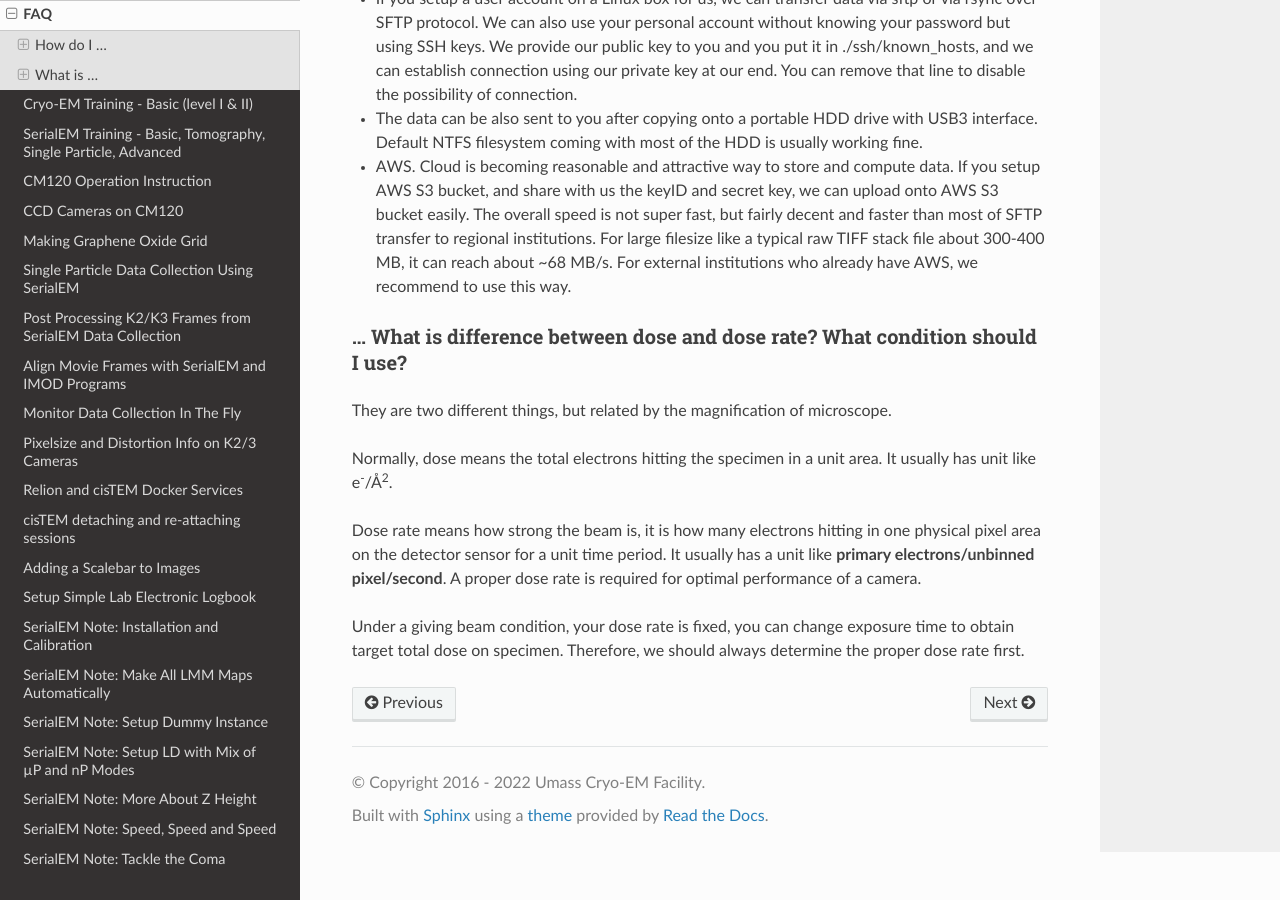
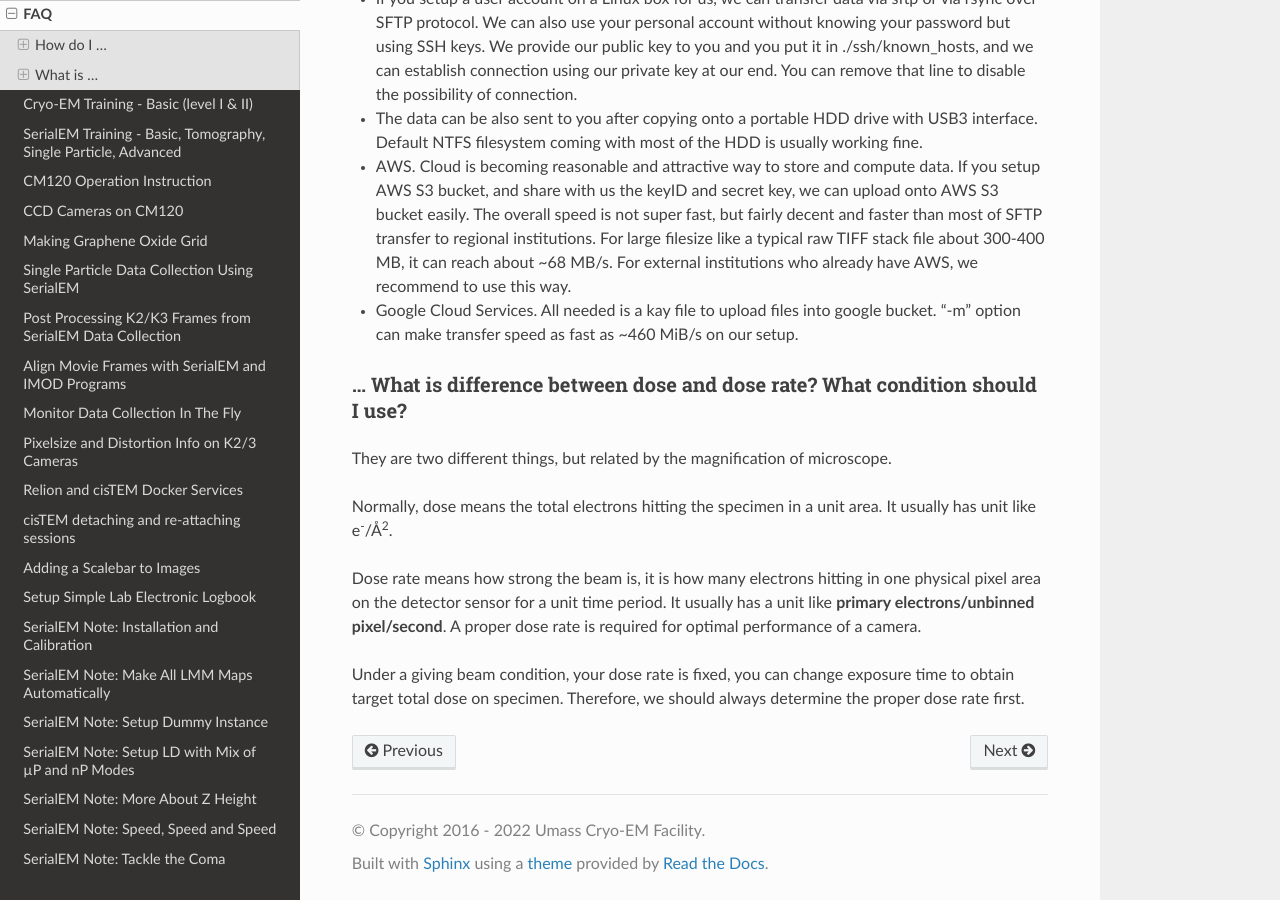
Before and after one commit to xuchen66/sphinx-emdocs, a Sphinx documentation site: the page built from source/cryo-em_faq.rst, in a window 1280 px wide and 900 px high, scrolled down 7072 px. Built offline with Sphinx 7.4.7 and the Read the Docs theme 2.0.0, drawn with Linux system fonts in a browser that asks for light colours; pages that are not in the unit, such as notebooks, are missing from menus.

Commit message:
Update cryo-em_faq.rst

```diff
--- a/source/cryo-em_faq.rst
+++ b/source/cryo-em_faq.rst
@@ -378,6 +378,9 @@ to you.
   300-400 MB, it can reach about ~68 MB/s. For external institutions who
   already have AWS, we recommend to use this way.
 
+- Google Cloud Services. All needed is a kay file to upload files into google
+  bucket. "-m" option can make transfer speed as fast as ~460 MiB/s on our setup.
+
 .. _dose_and_dose_rate:
 
 ... What is difference between dose and dose rate? What condition should I use?
```
